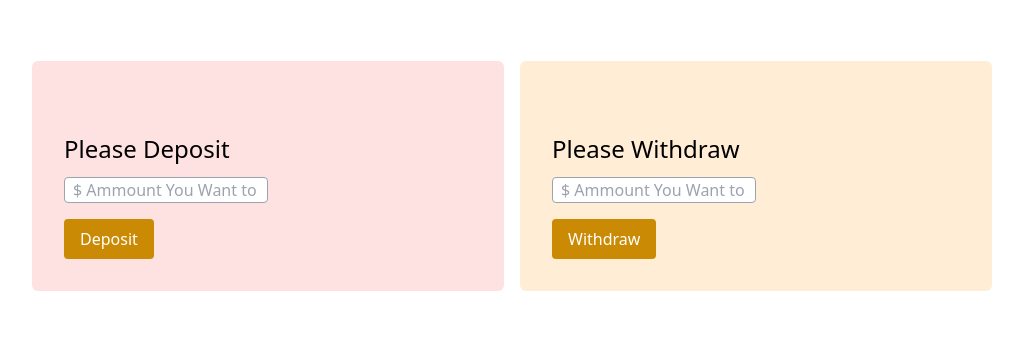
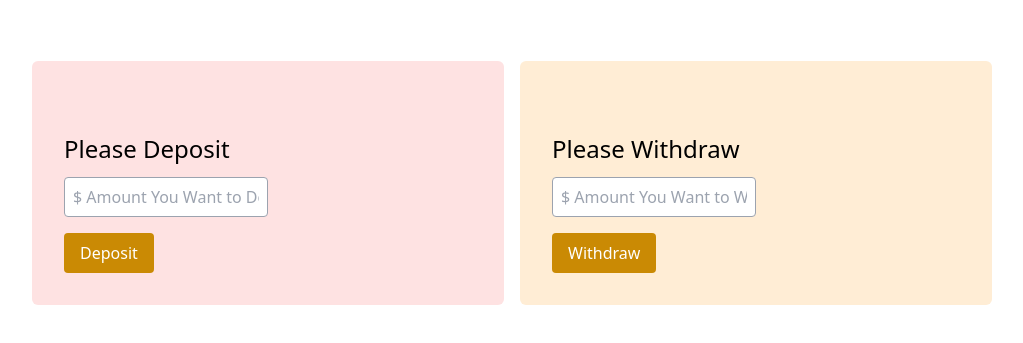
Before and after one commit to hossainahmad/simple-interactive-bank-website, a plain HTML site: page banking.html in a window 1280 px wide. Shown: the part 279-622 px from the top of the page, without its empty margins (128-1151 px from the left). Drawn offline with nearby package versions, Linux system fonts and the light colour scheme.

Commit message:
Main Balace calculation  after withdraw added

```diff
--- a/banking.html
+++ b/banking.html
@@ -43,8 +43,8 @@
                 <div class="bg-red-100 p-8 rounded-md">
                     <h3 class="text-2xl mb-3 mt-10">Please Deposit</h3>
                     <div>
-                        <input id="deposit-input" class="border block border-gray-400 rounded w-2/4 mb-4 px-2"
-                            type="text" placeholder="$ Ammount You Want to Deposit">
+                        <input id="deposit-input" class="h-10 border block border-gray-400 rounded w-2/4 mb-4 px-2"
+                            type="text" placeholder="$ Amount You Want to Deposit">
                         <button id="deposit-button"
                             class="bg-yellow-600 px-4 py-2 rounded text-white font-medium hover:bg-cyan-600">Deposit</button>
                     </div>
@@ -52,8 +52,8 @@
                 <div class="bg-orange-100 p-8 rounded-md">
                     <h3 class="text-2xl mb-3 mt-10">Please Withdraw</h3>
                     <div>
-                        <input id="withdraw-input" class="border block border-gray-400 rounded w-2/4 mb-4 px-2"
-                            type="text" placeholder="$ Ammount You Want to Withdraw">
+                        <input id="withdraw-input" class="h-10 border block border-gray-400 rounded w-2/4 mb-4 px-2"
+                            type="text" placeholder="$ Amount You Want to Withdraw">
                         <button id="withdraw-button"
                             class="bg-yellow-600 px-4 py-2 rounded text-white font-medium hover:bg-cyan-600">Withdraw</button>
                     </div>
--- a/js/banking.js
+++ b/js/banking.js
@@ -44,6 +44,15 @@ document.getElementById('withdraw-button').addEventListener('click', function ()
     const newWithdrawTotal = previusWithdrawTotal + newWithdrawAmount;
     withdrawTotal.innerText = newWithdrawTotal;
 
+    // Update Balance after Withdraw
+
+    const balanceTotal = document.getElementById('total-account-balance');
+    const previusBalanceText = balanceTotal.innerText;
+    const previusBalanceTotal = parseFloat(previusBalanceText);
+    const newBalanceTotal = previusBalanceTotal - newWithdrawAmount;
+
+    balanceTotal.innerText = newBalanceTotal;
+
     // Clear Withdraw input value
 
     withdrawInput.value = '';
```
Also changed, not shown: js/login.js (line endings or trailing spaces).
